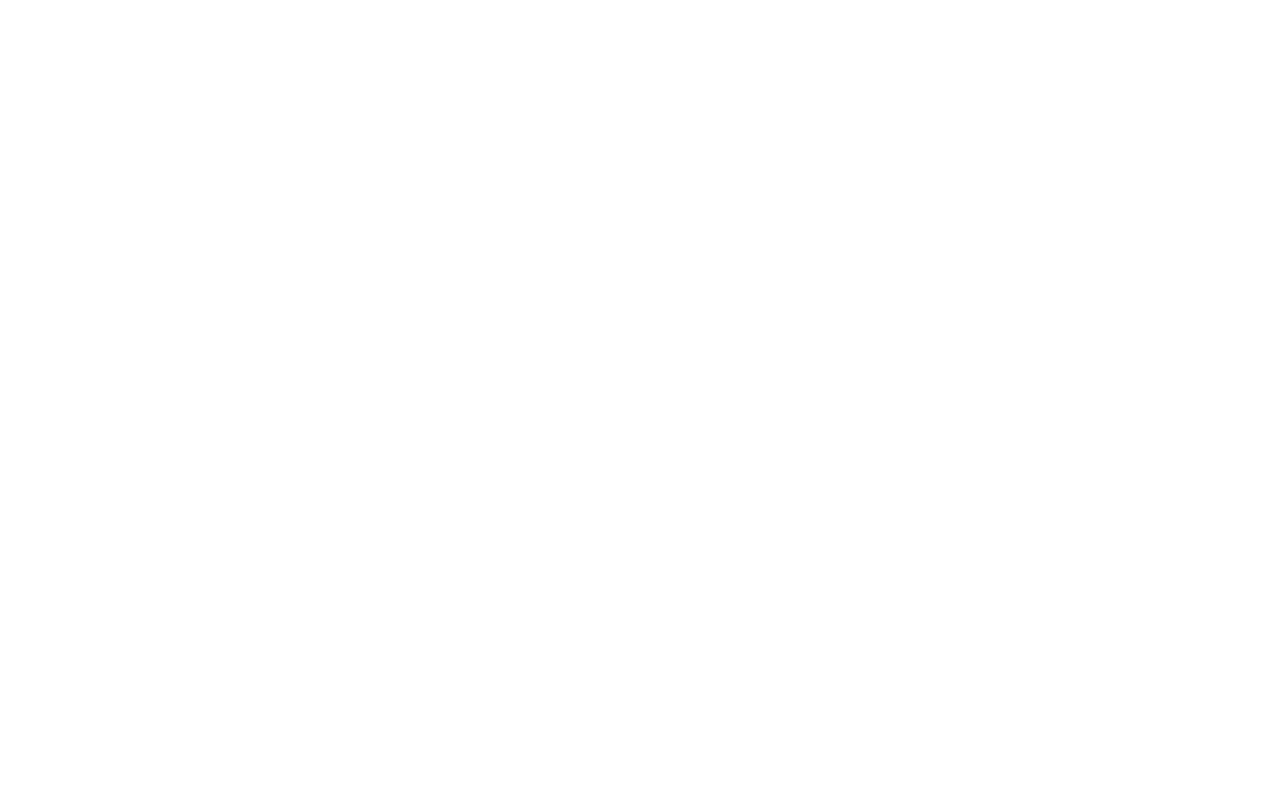
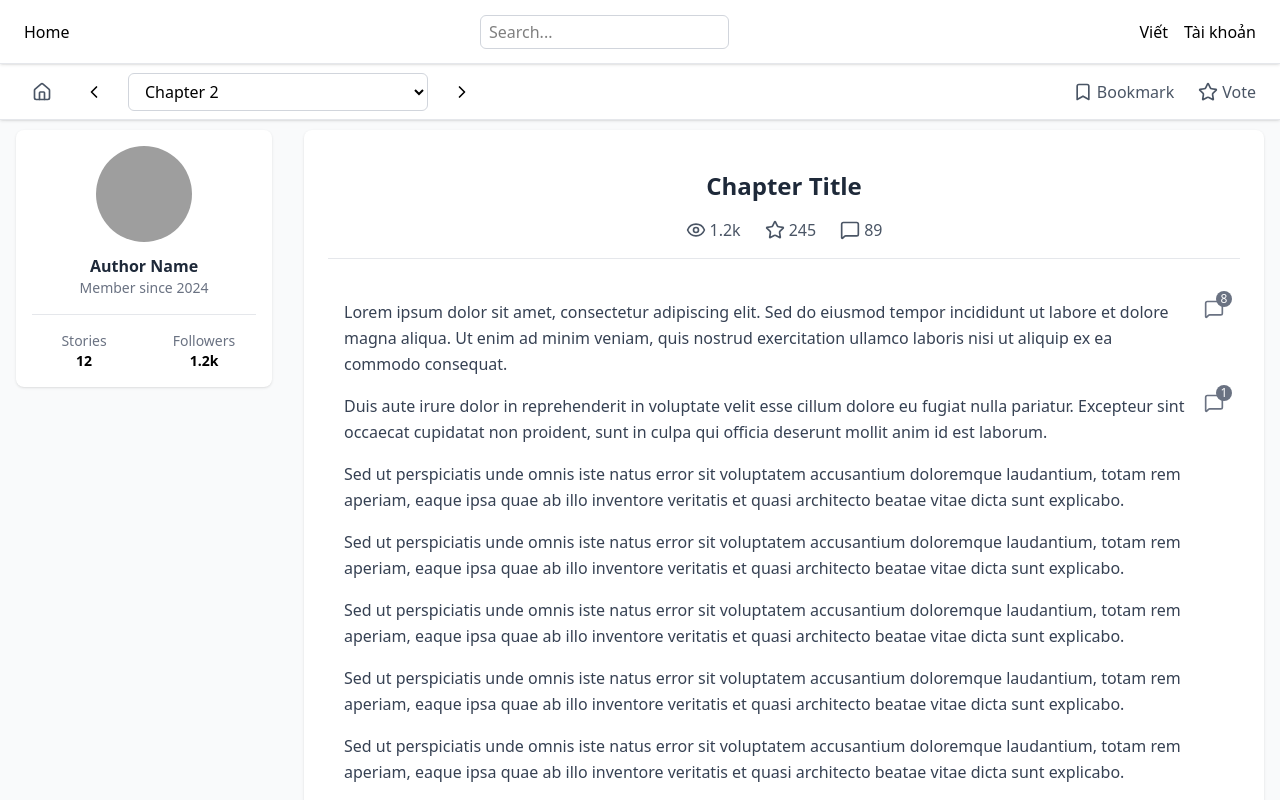
Before and after one commit to trannhu21058591/novel-frontend, a React (Vite) app: page /novel/1/chapter/2 in a window 1280 px wide. Before the commit this address had no page. Shown: the top 800 px of the page. Built offline with nearby package versions, Linux system fonts and the light colour scheme; grey boxes are pictures that could not be loaded.

Commit message:
update link UI

```diff
--- a/src/components/ChapterNavbar.tsx
+++ b/src/components/ChapterNavbar.tsx
@@ -1,16 +1,51 @@
-import { Star, ChevronLeft, ChevronRight, Bookmark } from "lucide-react";
+import { Star, ChevronLeft, ChevronRight, Bookmark, Home } from "lucide-react";
+import { Link, useParams, useNavigate } from "react-router-dom";
 
 const ChapterNavbar = () => {
+    const { novelId, chapterId } = useParams();
+    const navigate = useNavigate();
+    const currentChapter = Number(chapterId);
+
+    const handleChapterChange = (e: React.ChangeEvent<HTMLSelectElement>) => {
+        const newChapterId = e.target.value;
+        navigate(`/novel/${novelId}/chapter/${newChapterId}`);
+    };
+
+    const handlePrevChapter = () => {
+        if (currentChapter > 1) {
+            navigate(`/novel/${novelId}/chapter/${currentChapter - 1}`);
+        }
+    };
+
+    const handleNextChapter = () => {
+        navigate(`/novel/${novelId}/chapter/${currentChapter + 1}`);
+    };
+
     return (
         <nav className="chapter-navbar fixed top-16 left-0 w-full bg-white border-b border-b-gray-200 z-20 h-14 shadow-sm">
             <div className="max-w-7xl mx-auto flex h-full justify-between items-stretch">
                 {/* Chapter Navigation */}
                 <div className="flex items-center gap-4 px-6">
-                    <button className="p-2 hover:bg-gray-100 rounded-full">
+                    <Link
+                        to={`/novel/${novelId}`}
+                        className="p-2 hover:bg-gray-100 rounded-full text-gray-600 hover:text-blue-600"
+                    >
+                        <Home className="w-5 h-5" />
+                    </Link>
+
+                    <button
+                        onClick={handlePrevChapter}
+                        className={`p-2 hover:bg-gray-100 rounded-full ${currentChapter <= 1 ? 'opacity-50 cursor-not-allowed' : ''}`}
+                        disabled={currentChapter <= 1}
+                    >
                         <ChevronLeft className="w-5 h-5" />
                     </button>
 
-                    <select className="w-[300px] px-3 py-1.5 border border-gray-300 rounded-md focus:outline-none focus:ring-2 focus:ring-blue-500">
+                    <select
+                        value={currentChapter}
+                        onChange={handleChapterChange}
+                        className="w-[300px] px-3 py-1.5 border border-gray-300 rounded-md focus:outline-none focus:ring-2 focus:ring-blue-500"
+                    >
                         <option value="1">Chapter 1</option>
                         <option value="2">Chapter 2</option>
                         <option value="3">Chapter 3</option>
@@ -18,19 +53,22 @@ const ChapterNavbar = () => {
                         <option value="5">Chapter 5</option>
                     </select>
 
-                    <button className="p-2 hover:bg-gray-100 rounded-full">
+                    <button
+                        onClick={handleNextChapter}
+                        className="p-2 hover:bg-gray-100 rounded-full"
+                    >
                         <ChevronRight className="w-5 h-5" />
                     </button>
                 </div>
 
                 {/* Actions */}
                 <div className="flex items-center gap-6 px-6">
-                    <button className="flex items-center gap-1 text-gray-600 hover:text-blue-600">
+                    <button className="flex items-center gap-1 text-gray-600 hover:text-blue-600 transition-colors duration-200">
                         <Bookmark className="w-5 h-5" />
                         <span>Bookmark</span>
                     </button>
 
-                    <button className="flex items-center gap-1 text-gray-600 hover:text-yellow-500">
+                    <button className="flex items-center gap-1 text-gray-600 hover:text-yellow-500 transition-colors duration-200">
                         <Star className="w-5 h-5" />
                         <span>Vote</span>
                     </button>
--- a/src/pages/Main/ChapterContet.tsx
+++ b/src/pages/Main/ChapterContet.tsx
@@ -1,6 +1,7 @@
 import ChapterNavbar from "../../components/ChapterNavbar";
-import { Eye, Star, MessageSquare, X } from "lucide-react";
+import { Eye, Star, MessageSquare, X, SendHorizontal} from "lucide-react";
 import { useState, useEffect } from "react";
+import { Link, useParams } from "react-router-dom";
 
 interface Comment {
   id: number;
@@ -33,6 +34,7 @@ const styles = `
 `;
 
 const ChapterContent = () => {
+  const { novelId, chapterId } = useParams();
   const [activeCommentId, setActiveCommentId] = useState<number | null>(null);
   const [commentText, setCommentText] = useState("");
 
@@ -48,10 +50,28 @@ const ChapterContent = () => {
     };
   }, [activeCommentId]);
 
+  // Scroll to top when component mounts
+  useEffect(() => {
+    window.scrollTo({
+      top: 0,
+      behavior: 'smooth'
+    });
+  }, [chapterId]); // Re-run when chapterId changes
+
   const paragraphs = [
     { id: 1, content: "Lorem ipsum dolor sit amet, consectetur adipiscing elit. Sed do eiusmod tempor incididunt ut labore et dolore magna aliqua. Ut enim ad minim veniam, quis nostrud exercitation ullamco laboris nisi ut aliquip ex ea commodo consequat." },
     { id: 2, content: "Duis aute irure dolor in reprehenderit in voluptate velit esse cillum dolore eu fugiat nulla pariatur. Excepteur sint occaecat cupidatat non proident, sunt in culpa qui officia deserunt mollit anim id est laborum." },
     { id: 3, content: "Sed ut perspiciatis unde omnis iste natus error sit voluptatem accusantium doloremque laudantium, totam rem aperiam, eaque ipsa quae ab illo inventore veritatis et quasi architecto beatae vitae dicta sunt explicabo." },
+    { id: 3, content: "Sed ut perspiciatis unde omnis iste natus error sit voluptatem accusantium doloremque laudantium, totam rem aperiam, eaque ipsa quae ab illo inventore veritatis et quasi architecto beatae vitae dicta sunt explicabo." },
+    { id: 3, content: "Sed ut perspiciatis unde omnis iste natus error sit voluptatem accusantium doloremque laudantium, totam rem aperiam, eaque ipsa quae ab illo inventore veritatis et quasi architecto beatae vitae dicta sunt explicabo." },
+    { id: 3, content: "Sed ut perspiciatis unde omnis iste natus error sit voluptatem accusantium doloremque laudantium, totam rem aperiam, eaque ipsa quae ab illo inventore veritatis et quasi architecto beatae vitae dicta sunt explicabo." },
+    { id: 3, content: "Sed ut perspiciatis unde omnis iste natus error sit voluptatem accusantium doloremque laudantium, totam rem aperiam, eaque ipsa quae ab illo inventore veritatis et quasi architecto beatae vitae dicta sunt explicabo." },
+    { id: 3, content: "Sed ut perspiciatis unde omnis iste natus error sit voluptatem accusantium doloremque laudantium, totam rem aperiam, eaque ipsa quae ab illo inventore veritatis et quasi architecto beatae vitae dicta sunt explicabo." },
+    { id: 3, content: "Sed ut perspiciatis unde omnis iste natus error sit voluptatem accusantium doloremque laudantium, totam rem aperiam, eaque ipsa quae ab illo inventore veritatis et quasi architecto beatae vitae dicta sunt explicabo." },
+    { id: 3, content: "Sed ut perspiciatis unde omnis iste natus error sit voluptatem accusantium doloremque laudantium, totam rem aperiam, eaque ipsa quae ab illo inventore veritatis et quasi architecto beatae vitae dicta sunt explicabo." },
+    { id: 3, content: "Sed ut perspiciatis unde omnis iste natus error sit voluptatem accusantium doloremque laudantium, totam rem aperiam, eaque ipsa quae ab illo inventore veritatis et quasi architecto beatae vitae dicta sunt explicabo." },
+    { id: 3, content: "Sed ut perspiciatis unde omnis iste natus error sit voluptatem accusantium doloremque laudantium, totam rem aperiam, eaque ipsa quae ab illo inventore veritatis et quasi architecto beatae vitae dicta sunt explicabo." },
+
     // ... other paragraphs
   ];
 
@@ -62,7 +82,7 @@ const ChapterContent = () => {
       paragraphId: 1,
       user: {
         name: "John Doe",
-        avatar: "https://via.placeholder.com/32"
+        avatar: "https://i.pinimg.com/736x/51/da/29/51da291ac464f602dbae6bf8b9fff4c6.jpg"
       },
       content: "This is a great paragraph! I really enjoyed reading it.",
       timestamp: "2 hours ago"
@@ -72,17 +92,78 @@ const ChapterContent = () => {
       paragraphId: 1,
       user: {
         name: "Jane Smith",
-        avatar: "https://via.placeholder.com/32"
+        avatar: "https://i.pinimg.com/736x/51/da/29/51da291ac464f602dbae6bf8b9fff4c6.jpg"
       },
       content: "The writing style is very engaging.",
       timestamp: "1 hour ago"
     },
     {
+      id: 2,
+      paragraphId: 1,
+      user: {
+        name: "Jane Smith",
+        avatar: "https://i.pinimg.com/736x/51/da/29/51da291ac464f602dbae6bf8b9fff4c6.jpg"
+      },
+      content: "The writing style is very engaging.",
+      timestamp: "1 hour ago"
+    },
+    {
+      id: 2,
+      paragraphId: 1,
+      user: {
+        name: "Jane Smith",
+        avatar: "https://i.pinimg.com/736x/51/da/29/51da291ac464f602dbae6bf8b9fff4c6.jpg"
+      },
+      content: "The writing style is very engaging.",
+      timestamp: "1 hour ago"
+    },
+    {
+      id: 2,
+      paragraphId: 1,
+      user: {
+        name: "Jane Smith",
+        avatar: "https://i.pinimg.com/736x/51/da/29/51da291ac464f602dbae6bf8b9fff4c6.jpg"
+      },
+      content: "The writing style is very engaging.",
+      timestamp: "1 hour ago"
+    },
+    {
+      id: 2,
+      paragraphId: 1,
+      user: {
+        name: "Jane Smith",
+        avatar: "https://i.pinimg.com/736x/51/da/29/51da291ac464f602dbae6bf8b9fff4c6.jpg"
+      },
+      content: "The writing style is very engaging.",
+      timestamp: "1 hour ago"
+    },
+    {
+      id: 2,
+      paragraphId: 1,
+      user: {
+        name: "Jane Smith",
+        avatar: "https://i.pinimg.com/736x/51/da/29/51da291ac464f602dbae6bf8b9fff4c6.jpg"
+      },
+      content: "The writing style is very engaging.",
+      timestamp: "1 hour ago"
+    },
+    {
+      id: 2,
+      paragraphId: 1,
+      user: {
+        name: "Jane Smith",
+        avatar: "https://i.pinimg.com/736x/51/da/29/51da291ac464f602dbae6bf8b9fff4c6.jpg"
+      },
+      content: "The writing style is very engaging.",
+      timestamp: "1 hour ago"
+    },
+
+    {
       id: 3,
       paragraphId: 2,
       user: {
         name: "Mike Johnson",
-        avatar: "https://via.placeholder.com/32"
+        avatar: "https://i.pinimg.com/736x/51/da/29/51da291ac464f602dbae6bf8b9fff4c6.jpg"
       },
       content: "Interesting perspective!",
       timestamp: "30 minutes ago"
@@ -92,6 +173,14 @@ const ChapterContent = () => {
   // Function to get comment count for a paragraph
   const getCommentCount = (paragraphId: number) => {
     return comments.filter(comment => comment.paragraphId === paragraphId).length;
+  };
+
+  // Function to auto-resize textarea
+  const handleTextareaChange = (e: React.ChangeEvent<HTMLTextAreaElement>) => {
+    const textarea = e.target;
+    textarea.style.height = 'auto';
+    textarea.style.height = `${textarea.scrollHeight}px`;
+    setCommentText(e.target.value);
   };
 
   const handleComment = () => {
@@ -104,23 +193,23 @@ const ChapterContent = () => {
   return (
     <>
       <style>{styles}</style>
-      <div className="chapter-content min-h-screen bg-gray-50 pt-10">
+      <div className="chapter-content min-h-screen bg-gray-50 pb-10 pt-[130px]">
         <ChapterNavbar />
 
-        <div className="max-w-7xl mx-auto px-4 py-8">
+        <div className="max-w-7xl mx-auto px-4">
           <div className="flex gap-8">
             {/* Author Info Section - Left Side */}
             <div className="w-64 flex-shrink-0">
               <div className="bg-white rounded-lg shadow-sm p-4 sticky top-32">
                 <div className="flex flex-col items-center text-center">
                   <img
-                    src="https://via.placeholder.com/96"
+                    src="https://i.pinimg.com/736x/33/0b/7c/330b7cc61d6d8e52fb6fd28ac3ab75dd.jpg"
                     alt="Author"
                     className="w-24 h-24 rounded-full object-cover mb-3"
                   />
                   <h3 className="font-semibold text-gray-800">Author Name</h3>
                   <p className="text-sm text-gray-500">Member since 2024</p>
-                  <div className="mt-4 w-full border-t pt-4">
+                  <div className="mt-4 w-full border-t border-gray-200 pt-4">
                     <div className="grid grid-cols-2 gap-4 text-sm">
                       <div>
                         <p className="text-gray-500">Stories</p>
@@ -137,28 +226,28 @@ const ChapterContent = () => {
             </div>
 
             {/* Content Section - Right Side */}
-            <div className="flex-1">
+            <div className="flex-1 bg-white rounded-lg shadow-sm p-6">
               {/* Chapter Stats */}
-              <div className="bg-white rounded-lg shadow-sm p-4 mb-6">
+              <div className="bg-white border-b border-gray-200 p-4 mb-6">
                 <h1 className="text-2xl font-bold text-gray-800 mb-4 text-center">Chapter Title</h1>
                 <div className="flex items-center justify-center gap-6 text-gray-600">
                   <div className="flex items-center gap-1">
                     <Eye className="w-5 h-5" />
-                    <span>1.2k views</span>
+                    <span>1.2k</span>
                   </div>
                   <div className="flex items-center gap-1">
                     <Star className="w-5 h-5" />
-                    <span>245 votes</span>
+                    <span>245</span>
                   </div>
                   <div className="flex items-center gap-1">
                     <MessageSquare className="w-5 h-5" />
-                    <span>89 comments</span>
+                    <span>89 </span>
                   </div>
                 </div>
               </div>
 
               {/* Chapter Content */}
-              <div className="bg-white rounded-lg shadow-sm p-6 ">
+              <div className="bg-white p-4 ">
                 {paragraphs.map((paragraph) => (
                   <div key={paragraph.id} className="group relative mb-4 select-none">
                     <p className="text-gray-700 leading-relaxed pr-8">
@@ -166,14 +255,14 @@ const ChapterContent = () => {
                     </p>
                     <button
                       onClick={() => setActiveCommentId(activeCommentId === paragraph.id ? null : paragraph.id)}
-                      className={`hover:cursor-pointer absolute right-0 top-0 text-gray-400 hover:text-blue-500 transition-colors duration-200 ${
+                      className={`hover:cursor-pointer absolute right-0 top-0 text-gray-500 ${
                         getCommentCount(paragraph.id) === 0 ? 'hover:cursor-pointer opacity-0 group-hover:opacity-100' : ''
                       }`}
                     >
                       <div className="relative">
                         <MessageSquare className="w-5 h-5" />
                         {getCommentCount(paragraph.id) > 0 && (
-                          <span className="absolute -top-2 -right-2 bg-blue-500 text-white text-xs rounded-full w-4 h-4 flex items-center justify-center">
+                          <span className="absolute -top-2 -right-2 bg-gray-500 text-white text-xs rounded-full w-4 h-4 flex items-center justify-center">
                             {getCommentCount(paragraph.id)}
                           </span>
                         )}
@@ -181,8 +270,19 @@ const ChapterContent = () => {
                     </button>
                   </div>
                 ))}
-                <div className="flex justify-center">
-                  <button className="bg-blue-500 text-white px-4 py-2 rounded-md">Chương tiếp theo</button>
+                <div className="flex justify-center mt-9 w-full">
+                  <Link
+                    to={`/novel/${novelId}/chapter/${Number(chapterId) + 1}`}
+                    className="hover:cursor-pointer w-[50%] bg-gray-700 text-white px-4 py-2 rounded-md hover:bg-gray-500 transition-colors duration-200 text-center"
+                    onClick={() => {
+                      window.scrollTo({
+                        top: 0,
+                        behavior: 'smooth'
+                      });
+                    }}
+                  >
+                    Chương tiếp theo
+                  </Link>
                 </div>
               </div>
             </div>
@@ -197,11 +297,11 @@ const ChapterContent = () => {
                 />
 
                 {/* Modal */}
-                <div className="fixed inset-y-0 right-0 w-96 bg-white shadow-lg transform transition-all duration-300 ease-in-out z-50 animate-slideIn">
+                <div className="fixed inset-y-0 right-0 w-130 bg-white shadow-lg transform transition-all duration-300 ease-in-out z-50 animate-slideIn">
                   <div className="h-full flex flex-col">
                     {/* Header */}
-                    <div className="p-4 border-b flex justify-between items-center">
-                      <h3 className="font-semibold text-gray-800">Comments</h3>
+                    <div className="p-4 flex justify-between items-center">
+                      <h3 className="font-semibold text-gray-800">Chapter 1</h3>
                       <button
                         onClick={() => setActiveCommentId(null)}
                         className="text-gray-500 hover:text-gray-700"
@@ -211,10 +311,31 @@ const ChapterContent = () => {
                     </div>
 
                     {/* Selected Paragraph */}
-                    <div className="p-4 border-b bg-gray-50 select-none">
+                    <div className="p-4 bg-gray-100 select-none">
                       <p className="text-sm text-gray-600">
                         {paragraphs.find(p => p.id === activeCommentId)?.content}
                       </p>
+                    </div>
+
+                    {/* Comment Form */}
+                    <div className="p-4 flex items-center justify-center">
+                      <div className="flex gap-3 border border-gray-200 rounded-4xl items-center w-full max-w-2xl bg-white shadow-sm">
+                        <div className="flex-1 pl-5">
+                          <textarea
+                            value={commentText}
+                            onChange={handleTextareaChange}
+                            className="w-full py-3 focus:outline-none resize-none text-gray-700 placeholder-gray-400 overflow-hidden"
+                            placeholder="Write a comment..."
+                            rows={1}
+                          />
+                        </div>
+                        <button
+                          onClick={handleComment}
+                          className="hover:cursor-pointer m-2 p-2.5 bg-gray-400 text-white rounded-full hover:bg-gray-600 items-center justify-center disabled:opacity-50 disabled:cursor-not-allowed flex"
+                        >
+                          <SendHorizontal className="w-5 h-5" />
+                        </button>
+                      </div>
                     </div>
 
                     {/* Comments List */}
@@ -231,43 +352,21 @@ const ChapterContent = () => {
                               />
                               <div className="flex-1">
                                 <div className="flex items-center gap-2">
-                                  <span className="font-medium text-gray-800">{comment.user.name}</span>
-                                  <span className="text-sm text-gray-500">{comment.timestamp}</span>
+                                  <span className="font-medium text-gray-800 text-[14px]">{comment.user.name}</span>
+                                  <span className="text-sm text-gray-500 text-[12px]">{comment.timestamp}</span>
                                 </div>
-                                <p className="text-gray-600 mt-1">{comment.content}</p>
+                                <p className="text-gray-700 mt-1 text-[14px]">{comment.content}</p>
+                                <div className="flex items-center gap-2 mt-1 text-gray-500 text-xs">
+                                  <span className="hover:cursor-pointer hover:text-blue-500">Reply</span>
+                                  <span className="hover:cursor-pointer hover:text-blue-500">Like</span>
+                                </div>
                               </div>
                             </div>
                           </div>
                         ))}
                     </div>
 
-                    {/* Comment Form */}
-                    <div className="p-4 border-t">
-                      <div className="flex gap-2">
-                        <img
-                          src="https://via.placeholder.com/32"
-                          alt="User"
-                          className="w-8 h-8 rounded-full"
-                        />
-                        <div className="flex-1">
-                          <textarea
-                            value={commentText}
-                            onChange={(e) => setCommentText(e.target.value)}
-                            className="w-full p-2 border border-gray-300 rounded-md focus:outline-none focus:ring-2 focus:ring-blue-500"
-                            placeholder="Write a comment..."
-                            rows={2}
-                          />
-                        </div>
-                      </div>
-                      <div className="flex justify-end mt-2">
-                        <button
-                          onClick={handleComment}
-                          className="px-4 py-2 bg-blue-500 text-white rounded-md hover:bg-blue-600"
-                        >
-                          Comment
-                        </button>
-                      </div>
-                    </div>
+
                   </div>
                 </div>
               </>
--- a/src/routes/routes.tsx
+++ b/src/routes/routes.tsx
@@ -1,19 +1,20 @@
-import {Routes, Route} from 'react-router-dom';
+import { Routes, Route } from 'react-router-dom';
 
 import MainLayout from '../layouts/MainLayout';
 import Home from '../pages/Main/Home';
 import NovelDetail from '../pages/Main/NovelDetail';
 import ChapterContent from '../pages/Main/ChapterContet';
+
 const AppRoutes = () => {
     return (
         <Routes>
             <Route path="/" element={<MainLayout />}>
                 <Route index element={<Home />} />
                 <Route path="novel/:id" element={<NovelDetail />} />
-                <Route path="chapter" element={<ChapterContent />} />
+                <Route path="novel/:novelId/chapter/:chapterId" element={<ChapterContent />} />
             </Route>
         </Routes>
     );
-}
+};
 
 export default AppRoutes;
```
Also changed, not shown: src/components/NovelCard.tsx (+5 -3 lines), src/pages/Main/Home.tsx (+3 -5 lines), src/pages/Main/NovelDetail.tsx (+18 -7 lines).
